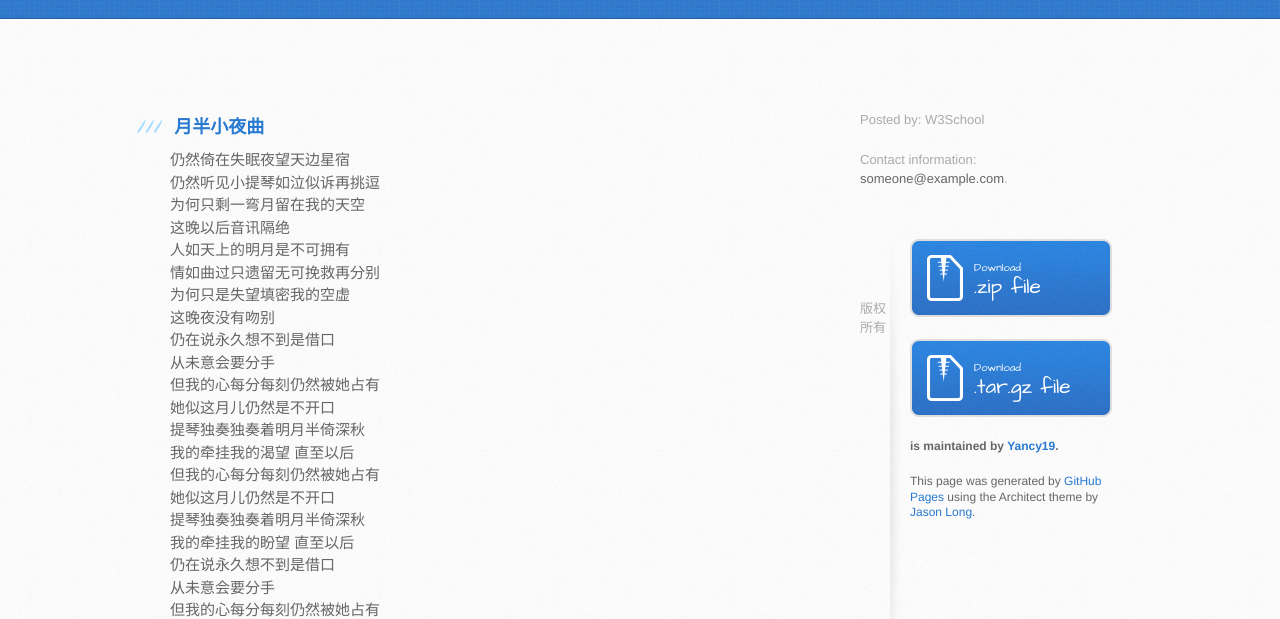
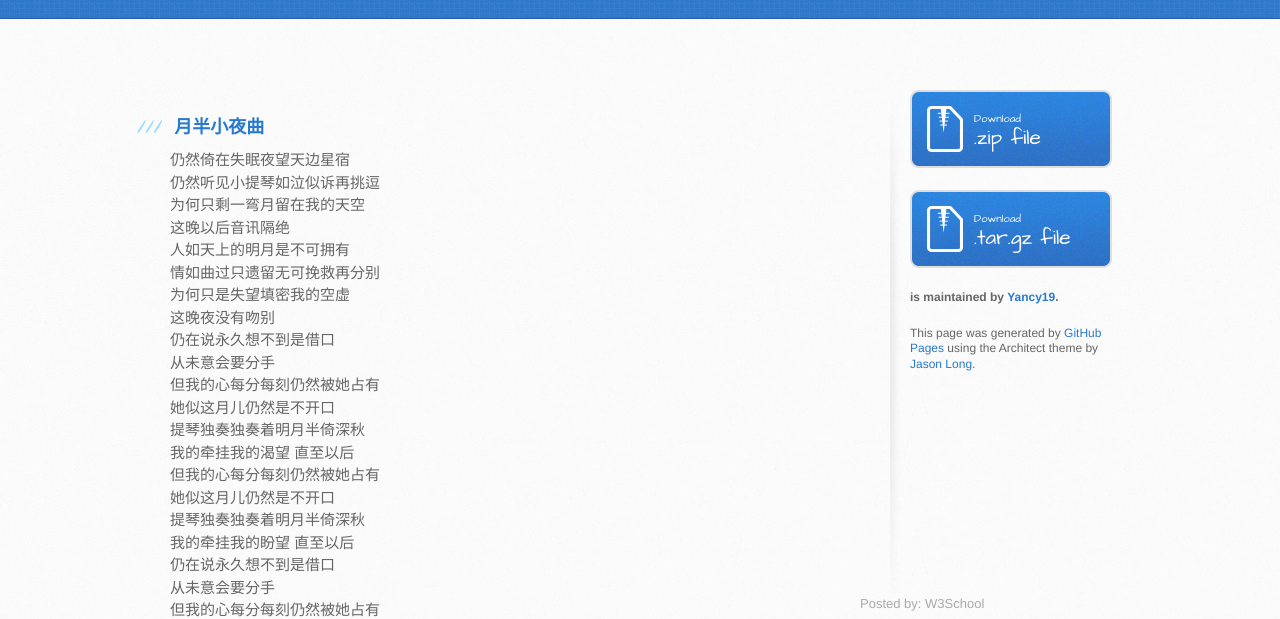
Before and after one commit to Yancy19/Blog, a plain HTML site: page index.html in a window 1280 px wide. Shown: the part 182-801 px from the top of the page. Drawn offline with Linux system fonts and the light colour scheme.

Commit message:
Update index.html

```diff
--- a/index.html
+++ b/index.html
@@ -217,10 +217,7 @@
             仍珍惜这啖气</br>
           </p>
         </section>
-        <footer>
-          <p>Posted by: W3School</p>
-          <p>Contact information: <a href="mailto:someone@example.com">someone@example.com</a>.</p>
-        </footer>
+
         <aside id="sidebar">
           <a href="https://github.com/Yancy19/resume.github.com/zipball/master" class="button">
             <small>Download</small>
@@ -235,7 +232,10 @@
 
           <p>This page was generated by <a href="https://pages.github.com">GitHub Pages</a> using the Architect theme by <a href="https://twitter.com/jasonlong">Jason Long</a>.</p>
         </aside>
-        <footer>版权所有Yancy</footer>
+        <footer>
+          <p>Posted by: W3School</p>
+          <p>Contact information: <a href="mailto:someone@example.com">someone@example.com</a>.</p>
+        </footer>
       </div>
     </div>
 
```
